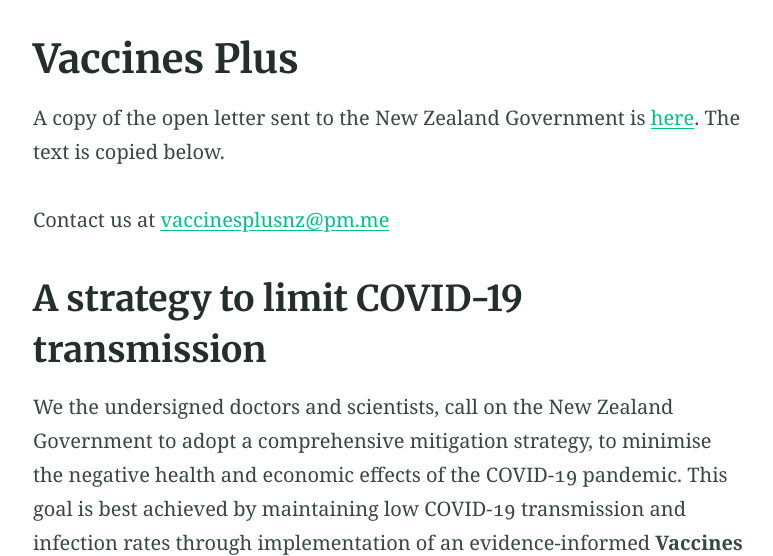
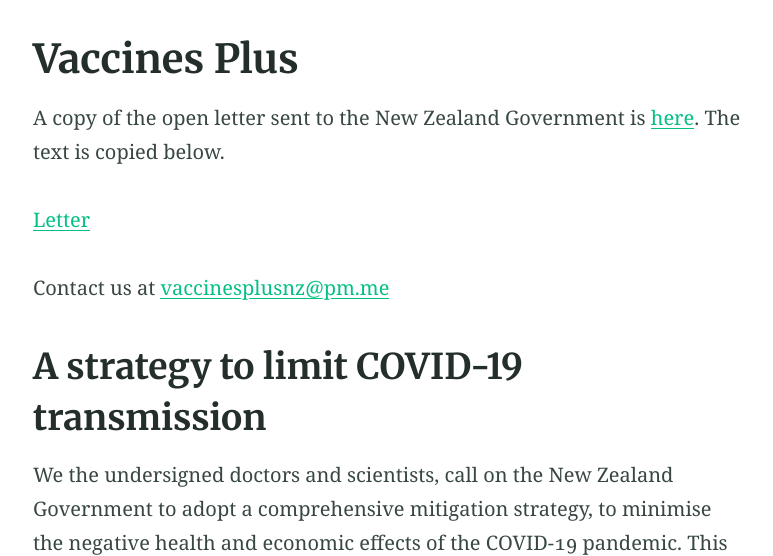
Before and after one commit to utunga/vaccines-plus, a Jekyll site: the page built from index.md, in a window 1280 px wide and 900 px high, cut to the strip 344-900 px from the top of the window. Shown: the whole strip, without its empty margins (250-1023 px from the left). Built offline with Jekyll 4.4.1, drawn with Linux system fonts in a browser that asks for light colours.

Commit message:
Update index.md

```diff
--- a/index.md
+++ b/index.md
@@ -8,6 +8,8 @@ excerpt: "Vaccines Plus is strategy to mitigate the spread of COVID-19 in Aotear
 ---
 
 A copy of the open letter sent to the New Zealand Government is [here](/assets/vaccines-plus-nz-open-letter-27-4-22.pdf). The text is copied below.
+
+<a href="assets/vaccines-plus-nz-open-letter-27-4-22.pdf" target="_blank">Letter</a>
 
 Contact us at [vaccinesplusnz@pm.me](mailto:vaccinesplusnz@pm.me?subject=Website Enquiry)
 
```
